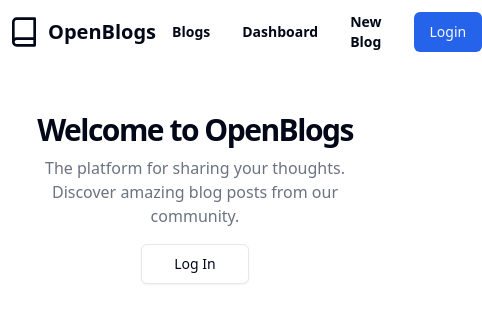
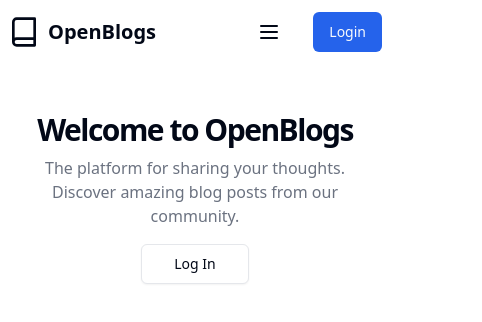
Before and after one commit to AmruthSD/OpenBlogs, a React (Vite) app in the folder frontend/: page / in a window 390 px wide. Shown: the top 322 px of the page, 482 px wide, since content can reach past the window. Built offline with nearby package versions, Linux system fonts and the light colour scheme.

Commit message:
navbar responsive

```diff
--- a/frontend/src/components/NavBar.jsx
+++ b/frontend/src/components/NavBar.jsx
@@ -6,7 +6,9 @@
 import { Link } from "react-router-dom";
 import { Avatar } from "@/components/ui/avatar";
 import { Book, UserCircleIcon } from "lucide-react";
+import { useState } from "react";
 import { Button } from "@/components/ui/button";
+import { MenuIcon, XIcon } from "lucide-react";
 import Logout from "./auth/Logout";
 import useAuthStore from "../zustand/authStore";
 import {
@@ -19,18 +21,42 @@ import {
 
 export default function Component() {
   const isAuth = useAuthStore((state) => state.isAuth);
+  const [menuOpen, setMenuOpen] = useState(false);
   return (
     <nav className="flex items-center gap-4 text-sm font-medium py-3 px-2">
       <div className="flex items-center gap-2">
         <Link className="flex items-center gap-2 font-bold" to="/">
           <Book className="h-8 w-8" />
-          <span className=" text-xl">OpenBlogs</span>
+          <span className="text-xl">OpenBlogs</span>
         </Link>
       </div>
-      <div className="ml-auto flex items-center gap-8 font-bold">
-        <Link to="/blogs" className=" hover:text-blue-500 duration-150">Blogs</Link>
-        <Link to="/dashboard" className=" hover:text-blue-500 duration-150">Dashboard</Link>
-        <Link to="/newblog" className=" hover:text-blue-500 duration-150">New Blog</Link>
+      <div className="ml-auto flex items-center gap-8 font-bold relative">
+        <button className="sm:hidden" onClick={() => setMenuOpen(!menuOpen)}>
+          {menuOpen ? (
+            <XIcon className="h-6 w-6" />
+          ) : (
+            <MenuIcon className="h-6 w-6" />
+          )}
+        </button>
+        <div
+          className={`sm:flex ${
+            menuOpen
+              ? "flex flex-col gap-4 absolute top-full right-0 bg-white p-4 rounded-lg shadow-md"
+              : "hidden"
+          }`}
+        >
+          <div className="flex gap-4 flex-wrap">
+          <Link to="/blogs" className="hover:text-blue-500 duration-150">
+            Blogs
+          </Link>
+          <Link to="/dashboard" className="hover:text-blue-500 duration-150">
+            Dashboard
+          </Link>
+          <Link to="/newblog" className="hover:text-blue-500 duration-150">
+            New Blog
+          </Link>
+          </div>
+        </div>
         {isAuth ? (
           <PopoverComponent />
         ) : (
@@ -53,15 +79,20 @@ function PopoverComponent() {
           variant="ghost"
         >
           <Avatar className="w-8 h-8">
-            <UserCircleIcon className="mx-auto my-auto"/>
+            <UserCircleIcon className="mx-auto my-auto" />
           </Avatar>
           <span className="sr-only">Toggle user menu</span>
         </Button>
       </DropdownMenuTrigger>
       <DropdownMenuContent align="end">
-        <DropdownMenuItem className=""><strong>{auth?.username}</strong></DropdownMenuItem>
+        <DropdownMenuItem className="">
+          <strong>{auth?.username}</strong>
+        </DropdownMenuItem>
         <DropdownMenuSeparator />
-        <DropdownMenuItem> <Logout/></DropdownMenuItem>
+        <DropdownMenuItem>
+          {" "}
+          <Logout />
+        </DropdownMenuItem>
       </DropdownMenuContent>
     </DropdownMenu>
   );
```
